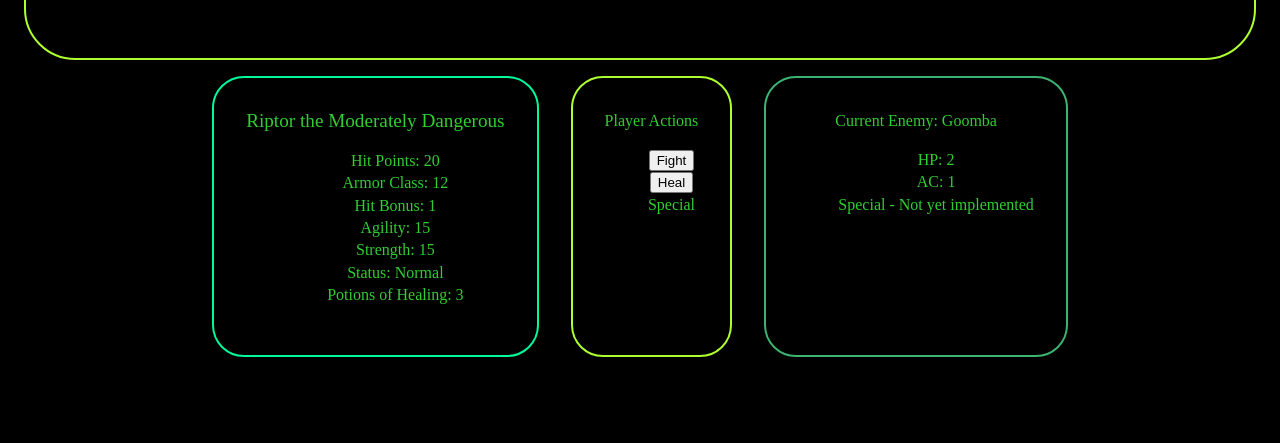
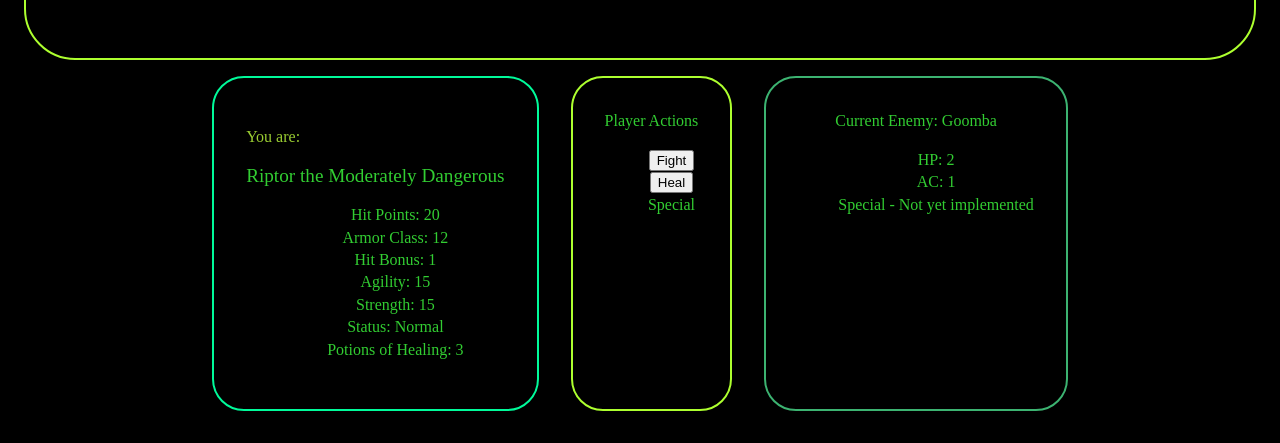
Before and after one commit to MustardJoe/rpg-combat-engine, a React app: page / in a window 1280 px wide. Shown: the part 415-858 px from the top of the page. Before the commit the page ends 804 px from the top, so only its background shows below. Built offline with nearby package versions, Linux system fonts and the light colour scheme; a web font is replaced by a local one.

Commit message:
styled player stats comp

```diff
--- a/src/components/playerstats/PlayerStats.js
+++ b/src/components/playerstats/PlayerStats.js
@@ -16,6 +16,7 @@ function PlayerStats({ playerStatsObj }) {
 
   return (
     <div className={styles.yourStatsWindow}>
+      <p className={styles.youAre}>You are:</p>
       <span className={styles.name}>{name}</span>
       <ul className={styles.yourStatsList}>
         <li>Hit Points: {hitPoints}</li>
--- a/src/components/playerstats/playerstats.css
+++ b/src/components/playerstats/playerstats.css
@@ -14,3 +14,8 @@
 .yourStatsList {
   list-style: none;
 }
+
+.youAre {
+  text-align: left;
+  color: yellowgreen;
+}
```
